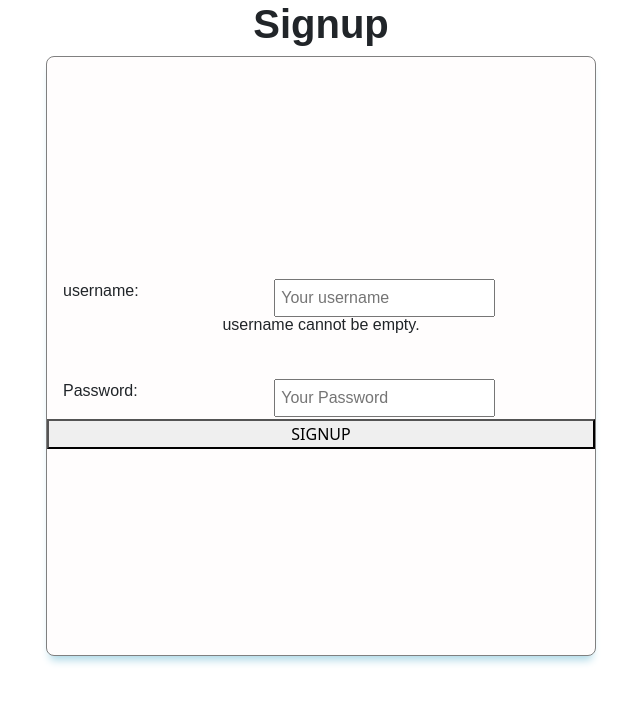
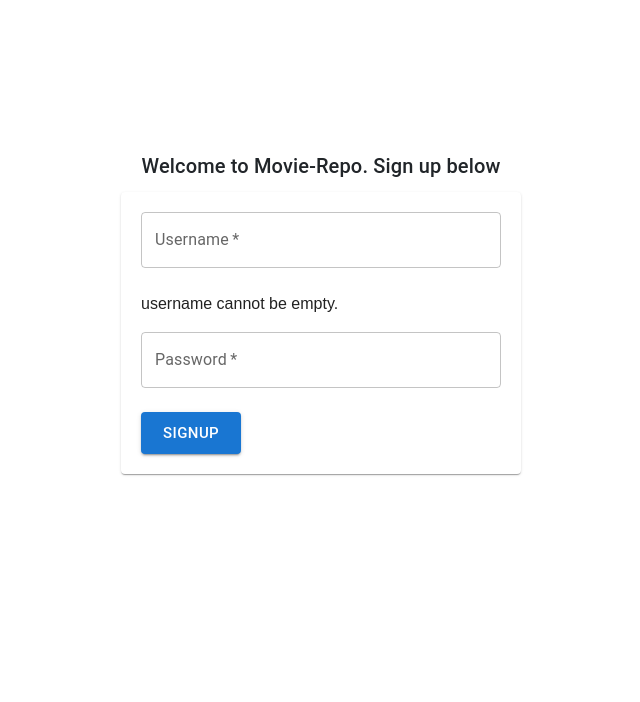
Before and after one commit to akballal/WatchVault_Client, a React (Vite) app: page /signup in a window 1280 px wide. Both pictures are taken after a click on the button "SIGNUP". Shown: the top 702 px of the page, without its empty margins (319-959 px from the left). Built offline with nearby package versions, Linux system fonts and the light colour scheme; the HTML template or start-up script is replaced by a standard one.

Commit message:
Moved some pages to mui

```diff
--- a/package.json
+++ b/package.json
@@ -9,6 +9,9 @@
     "preview": "vite preview"
   },
   "dependencies": {
+    "@emotion/react": "^11.11.1",
+    "@emotion/styled": "^11.11.0",
+    "@mui/material": "^5.14.0",
     "axios": "^1.4.0",
     "bootstrap": "^5.2.3",
     "jsonwebtoken": "^9.0.0",
--- a/src/components/Login/Login.tsx
+++ b/src/components/Login/Login.tsx
@@ -3,6 +3,7 @@
 import { Link, useNavigate } from "react-router-dom";
 import jwtDecode from "jwt-decode";
 import axios from 'axios'
+import { Button, Card, TextField, Typography } from "@mui/material";
 
 
 
@@ -44,54 +45,152 @@
 
 
 
+  // return (
+  //   <div id="signup" className="flex-col">
+  //     <h2>{message}</h2>
+  //     <h1>Login</h1>
+  //     <div className="signup-form">
+  //       <div className="subform">
+  //         <label htmlFor="username">username: </label>
+  //         <input
+  //           onChange={(e) => {
+  //             setUsername(e.target.value);
+  //           }}
+  //           type="text"
+  //           required
+  //           name="username"
+  //           placeholder="Your username"
+  //           value={username}
+  //         />
+  //         {usernameError && (
+  //           <p
+  //             className="error-message"
+  //             style={{ textAlign: "center", margin: "10px" }}
+  //           >
+  //             username cannot be empty.
+  //           </p>
+  //         )}
+  //       </div>
+
+  //       <div className="subform">
+  //         <label htmlFor="password">Password: </label>
+  //         <input
+  //           onChange={(e) => setPassword(e.target.value)}
+  //           type="password"
+  //           name="password"
+  //           placeholder="Your Password"
+  //           value={password}
+  //         />
+  //         {passwordError && (
+  //           <p
+  //             className="error-message"
+  //             style={{ textAlign: "center", margin: "10px" }}
+  //           >
+  //             Password cannot be empty.
+  //           </p>
+  //         )}
+  //       </div>
+  //       <button
+  //         type="submit"
+  //         id="test"
+  //         onClick={async (e) => {
+  //           try {
+  //             if (!username) {
+  //               setUsernameError(true);
+  //               setPasswordError(false);
+  //               return;
+  //             } else if (!password) {
+  //               setPasswordError(true);
+  //               setUsernameError(false);
+  //               return;
+  //             } else {
+  //               setUsernameError(false);
+  //               setPasswordError(false);
+  //             }
+  //             setShowDiv(false);
+  //             console.log(`${backendUrl}/login`);
+  //             const response = await axios.post(`${backendUrl}/login`,
+  //             {
+  //               username,password
+  //             })
+  //             if (response.status === 200) {
+  //               // set the state of the user
+  //               // store the user in localStorage
+  //               localStorage.setItem("token", response.data.token);
+  //               navigate("/loginsuccessful");
+  //             } else {
+  //               setResult(response.data);
+  //               setShowDiv(true);
+  //             }
+  //           } catch (error) {
+  //             console.error("Login failed:", error);
+  //           }
+  //         }}
+  //       >
+  //         LOGIN
+  //       </button>
+  //       <br></br>
+  //       <br></br>
+  //       <div>
+  //         <Link to="/">Homepage</Link>{' '}
+  //         <Link to="/signup">Signup</Link>
+  //       </div>
+  //     </div>
+  //     {showDiv && (
+  //       <div style={{ textAlign: "center", margin: "10px" }}>{result}</div>
+  //     )}
+  //   </div>
+  // );
+
   return (
-    <div id="signup" className="flex-col">
-      <h2>{message}</h2>
-      <h1>Login</h1>
-      <div className="signup-form">
-        <div className="subform">
-          <label htmlFor="username">username: </label>
-          <input
+
+    <div>
+      <div style={{
+        paddingTop: 150,
+        marginBottom: 10,
+        display: "flex",
+        justifyContent: "center"
+      }}>
+        <Typography variant={"h6"}>
+          Welcome to Movie-Repo. Sign in below
+        </Typography>
+      </div>
+
+      <div style={{ display: "flex", justifyContent: "center" }}>
+        <Card varint={"outlined"} style={{ width: 400, padding: 20 }}>
+          <TextField
+            required
             onChange={(e) => {
-              setUsername(e.target.value);
+              setUsername(e.target.value)
             }}
-            type="text"
-            required
-            name="username"
-            placeholder="Your username"
-            value={username}
+            fullWidth={true}
+            label="Username"
+            variant="outlined"
           />
+          <br /><br />
           {usernameError && (
-            <p
-              className="error-message"
-              style={{ textAlign: "center", margin: "10px" }}
-            >
+            <p>
               username cannot be empty.
             </p>
           )}
-        </div>
-
-        <div className="subform">
-          <label htmlFor="password">Password: </label>
-          <input
-            onChange={(e) => setPassword(e.target.value)}
-            type="password"
-            name="password"
-            placeholder="Your Password"
-            value={password}
+          <TextField
+            required
+            onChange={(e) => {
+              setPassword(e.target.value)
+            }}
+            fullWidth={true}
+            label="Password"
+            variant="outlined"
+            type={"password"}
           />
           {passwordError && (
-            <p
-              className="error-message"
-              style={{ textAlign: "center", margin: "10px" }}
-            >
-              Password cannot be empty.
-            </p>
+            <p>Password cannot be empty.</p>
           )}
-        </div>
-        <button
-          type="submit"
-          id="test"
+          <br /><br />
+
+          <Button
+            size={"large"}
+            variant="contained"
             onClick={async (e) => {
                         try {
                           if (!username) {
@@ -113,8 +212,6 @@
                             username,password
                           })
                           if (response.status === 200) {
-                // set the state of the user
-                // store the user in localStorage
                             localStorage.setItem("token", response.data.token);
                             navigate("/loginsuccessful");
                           } else {
@@ -123,21 +220,26 @@
                           }
                         } catch (error) {
                           console.error("Login failed:", error);
+                          setResult(error.response.data);
+                          setShowDiv(true);
                         }
             }}
-        >
-          LOGIN
-        </button>
+          > Login</Button>
           <br></br>
          <br></br>
-        <div>
-          <Link to="/">Homepage</Link>{' '}
+        <div style={{
+          display: 'flex',
+          justifyContent: "space-between"
+        }}>
+          <Link to="/">Homepage</Link>
           <Link to="/signup">Signup</Link>
          </div>
-      </div>
+         <div>
           {showDiv && (
         <div style={{ textAlign: "center", margin: "10px" }}>{result}</div>
-      )}
+      )}</div>
+        </Card>
+      </div>
     </div>
   );
 
--- a/src/components/Signup/Signup.tsx
+++ b/src/components/Signup/Signup.tsx
@@ -1,7 +1,7 @@
 import React, { useState } from "react";
-import "./Signup.css";
 import { useNavigate } from "react-router-dom";
 import axios from 'axios'
+import { Typography, Card, TextField, Button } from "@mui/material";
 
 const backendUrl = "http://localhost:3000";
 const Signup = () => {
@@ -15,52 +15,54 @@
   const navigate = useNavigate();
 
   return (
-    <div id="signup" className="flex-col">
-      <h1>Signup</h1>
-      <div className="signup-form">
-        <div className="subform">
-          <label htmlFor="username">username: </label>
-          <input
+
+    <div>
+      <div style={{
+        paddingTop: 150,
+        marginBottom: 10,
+        display: "flex",
+        justifyContent: "center"
+      }}>
+        <Typography variant={"h6"}>
+          Welcome to Movie-Repo. Sign up below
+        </Typography>
+      </div>
+
+      <div style={{ display: "flex", justifyContent: "center" }}>
+        <Card varint={"outlined"} style={{ width: 400, padding: 20 }}>
+          <TextField
+            required
             onChange={(e) => {
-              setUsername(e.target.value);
+              setUsername(e.target.value)
             }}
-            type="text"
-            required
-            name="username"
-            placeholder="Your username"
-            value={username}
+            fullWidth={true}
+            label="Username"
+            variant="outlined"
           />
+          <br /><br />
           {usernameError && (
-            <p
-              className="error-message"
-              style={{ textAlign: "center", margin: "10px" }}
-            >
+            <p>
               username cannot be empty.
             </p>
           )}
-        </div>
-
-        <div className="subform">
-          <label htmlFor="password">Password: </label>
-          <input
-            onChange={(e) => setPassword(e.target.value)}
-            type="password"
-            name="password"
-            placeholder="Your Password"
-            value={password}
+          <TextField
+            required
+            onChange={(e) => {
+              setPassword(e.target.value)
+            }}
+            fullWidth={true}
+            label="Password"
+            variant="outlined"
+            type={"password"}
           />
           {passwordError && (
-            <p
-              className="error-message"
-              style={{ textAlign: "center", margin: "10px" }}
-            >
-              Password cannot be empty.
-            </p>
+            <p>Password cannot be empty.</p>
           )}
-        </div>
-        <button
-          type="submit"
-          id="test"
+          <br /><br />
+
+          <Button
+            size={"large"}
+            variant="contained"
             onClick={async (e) => {
               try {
                 if (!username) {
@@ -77,34 +79,33 @@
                 }
                 setShowDiv(false);
                 const response = await axios.post(`${backendUrl}/signup`, {
-                username,password
+                  username, password
                 })
 
                 if (response.status === 200) {
                   navigate('/signupsuccessful');
                 }
-              else
-              {
-                setResult(await response.data);
+                else {
+                  console.log("here..")
+                  setResult(response.data);
                   setShowDiv(true);
                 }
-            } catch(error){
-                        console.log(error)
-                        return(<h1>Some error occured, please check console logs for more details</h1>)
+              } catch (error) {
+                console.log(error.response.data)
+                setResult(error.response.data);
+                  setShowDiv(true);
 
               }
             }}
-        >
-          SIGNUP
-        </button>
-      </div>
+          > Signup</Button>
+          <div>
           {showDiv && (
         <div style={{ textAlign: "center", margin: "10px" }}>{result}</div>
-      )}
+      )}</div>
+        </Card>
+      </div>
     </div>
   );
 };
 
 export default Signup;
-
-// neetcode1@gmail.com
```
Also changed, not shown: 1 other file (tests, documents, lock files or other folders). Lines whose indentation alone changed are shown as unchanged.
